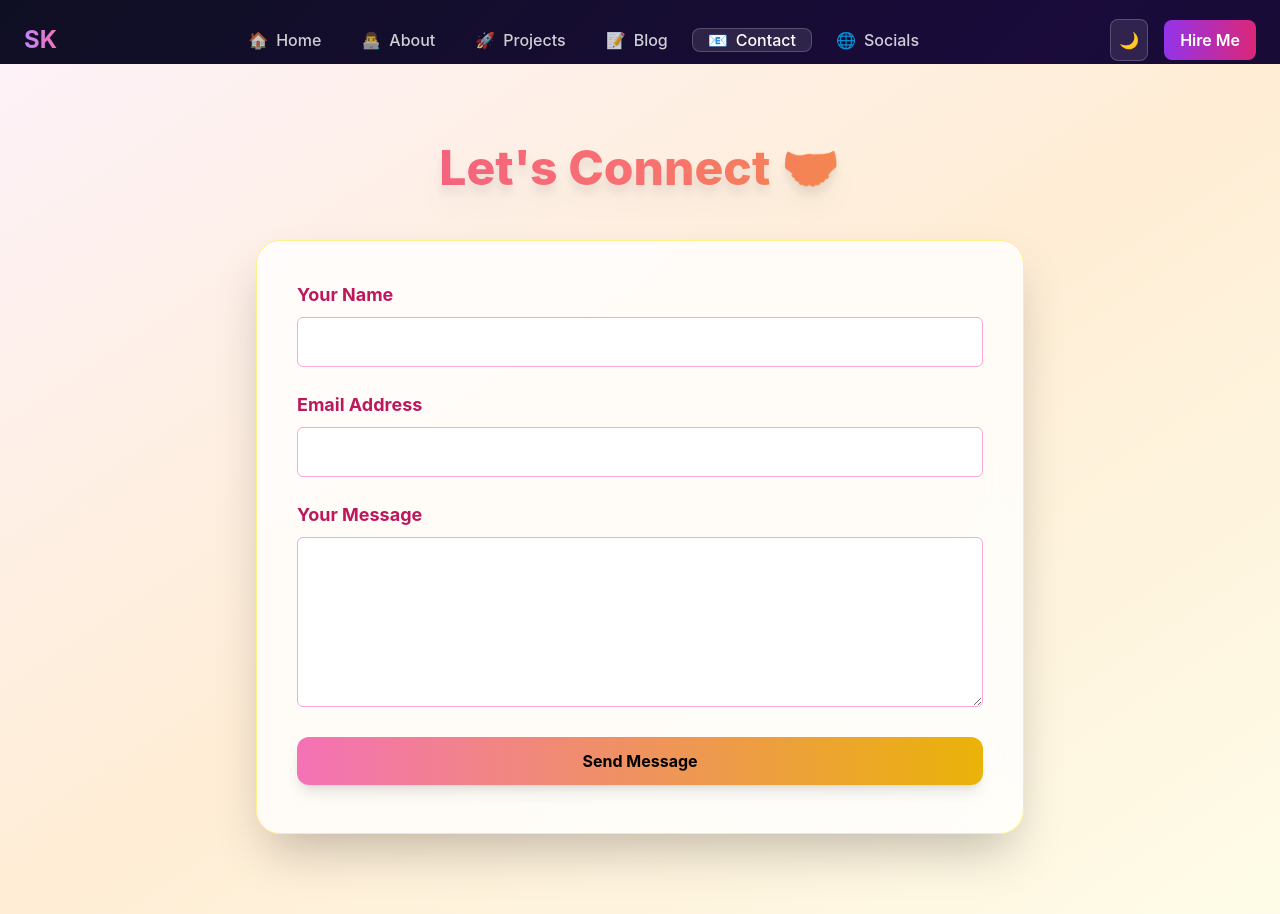
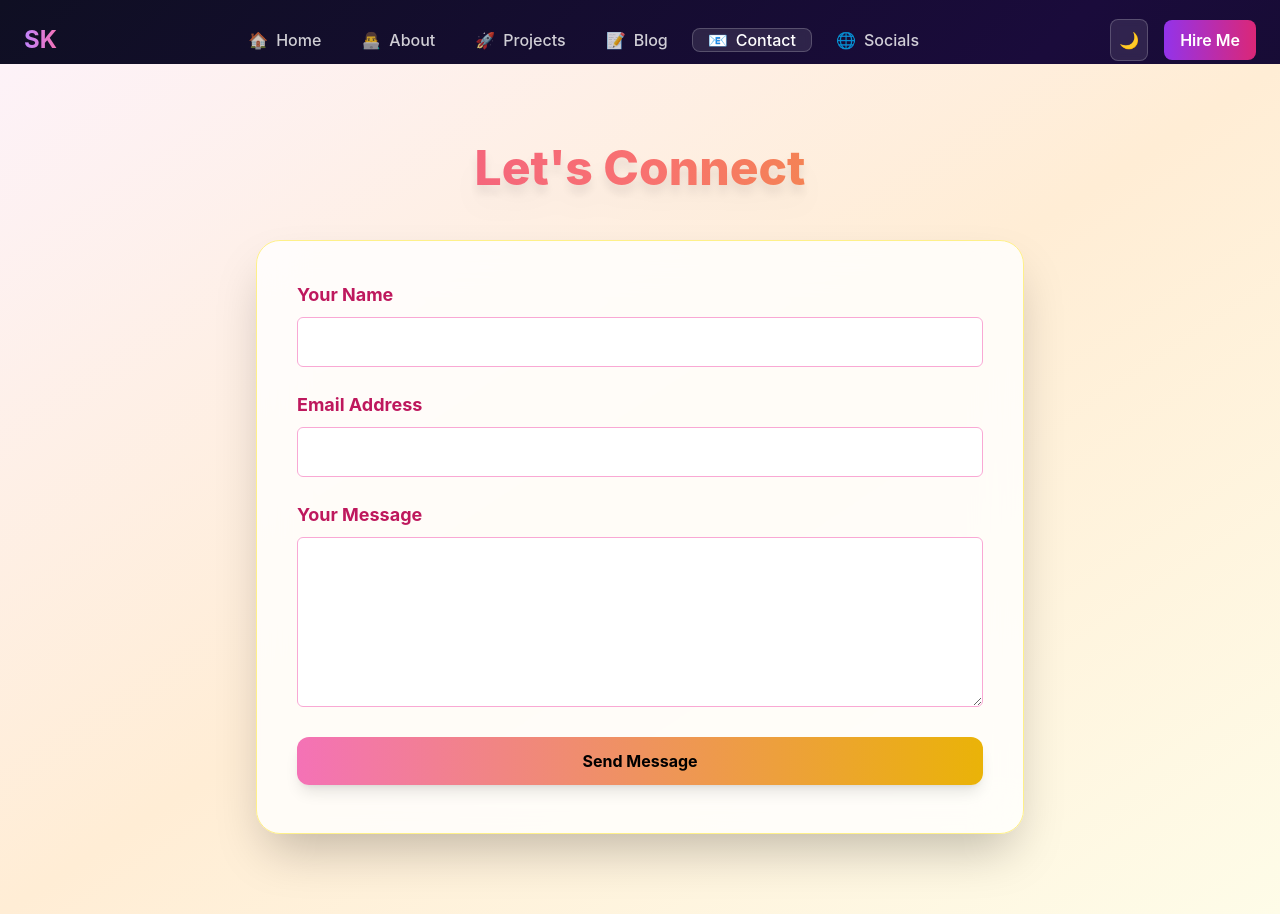
Before and after one commit to surajkum7462/portfolio-frontend, a React (Create React App) app: page /contact in a window 1280 px wide. Built offline with nearby package versions, Linux system fonts and the light colour scheme.

Commit message:
Remove emoji from Contact page header
cgen-f4d6035eeb2e45cab9f91f5686b6755e

```diff
--- a/src/pages/Contact.jsx
+++ b/src/pages/Contact.jsx
@@ -74,7 +74,7 @@ const Contact = () => {
         animate={{ opacity: 1, y: 0 }}
         transition={{ duration: 0.8 }}
       >
-        Let's Connect 🤝
+Let's Connect
       </motion.h2>
 
       <motion.form
```
